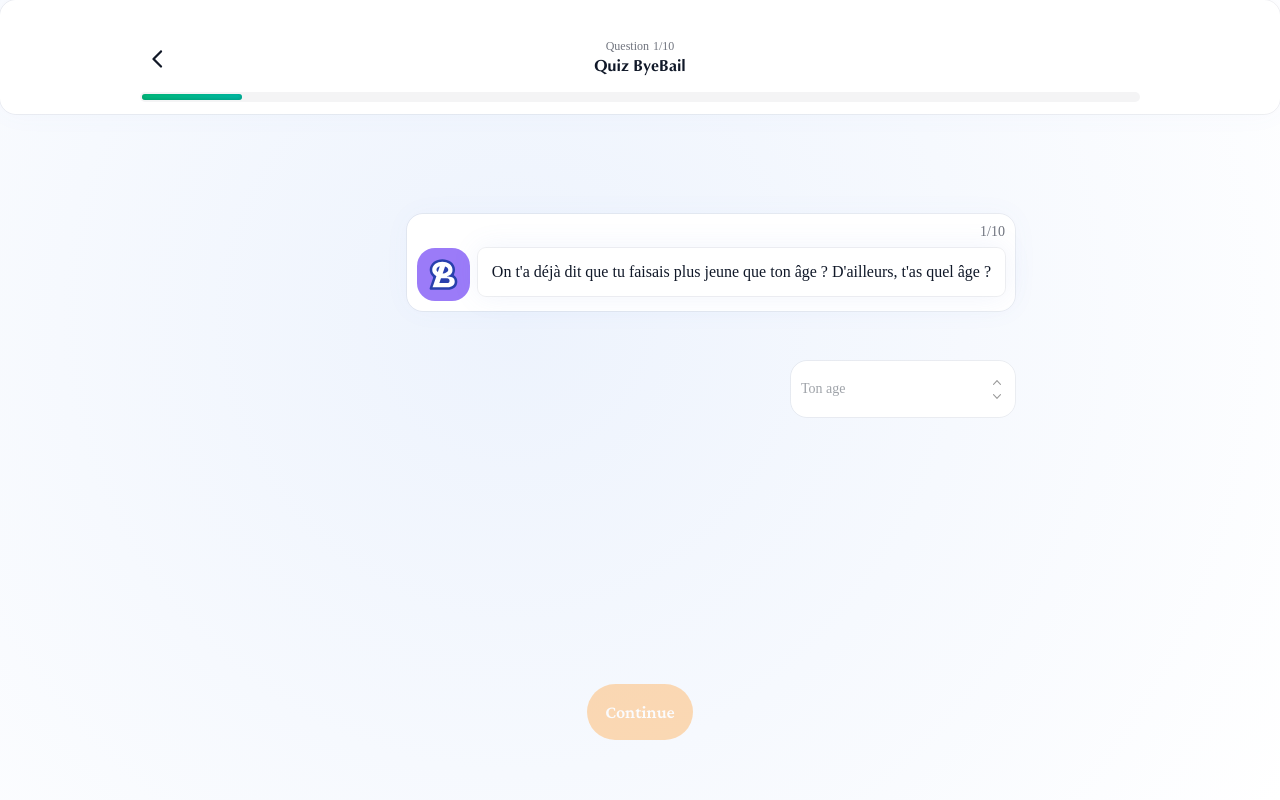
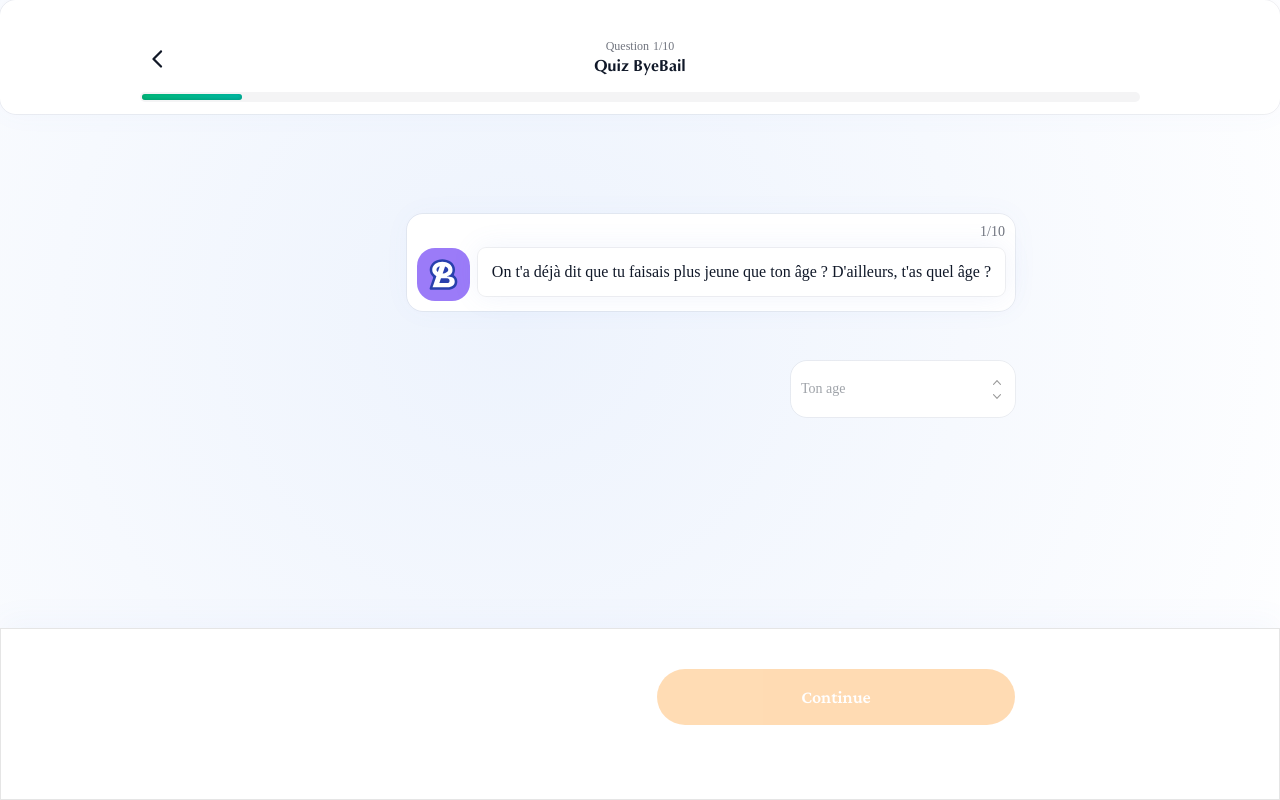
Before and after one commit to CLEMENT-R-DEV/ByeBail-Quizz, a Next.js app: page /quiz/1 in a window 1280 px wide. Built offline with nearby package versions, Linux system fonts and the light colour scheme.

Commit message:
feat: bouton accepter desktop

```diff
--- a/app/quiz/[id]/page.tsx
+++ b/app/quiz/[id]/page.tsx
@@ -131,7 +131,7 @@
     <div className="min-h-screen flex flex-col">
       <QuizHeader currentQuestion={questionId} />
 
-      <main className="flex-1 flex flex-col mx-4 pt-5 lg:items-center lg:pt-[100px]">
+      <main className="flex-1 flex flex-col mx-4 lg:mx-0 pt-5 lg:items-center lg:pt-[100px]">
         {/* Conteneur question + input */}
         <div className="lg:w-[750px] lg:flex lg:flex-col lg:items-end lg:gap-[50px]">
           {/* Question bubble */}
--- a/components/quiz/ContinueButton.tsx
+++ b/components/quiz/ContinueButton.tsx
@@ -7,12 +7,13 @@
 
 export default function ContinueButton({ onClick, disabled = false }: ContinueButtonProps) {
   return (
-    <div className="pb-[60px] pt-[32px]">
+    <div className="pb-[60px] pt-[32px] lg:w-full lg:h-[172px] lg:px-[140px] lg:py-[40px] lg:border lg:border-black/10 lg:bg-white lg:shadow-[0_-10px_27.5px_0_rgba(104,137,228,0.04)] lg:flex lg:flex-col lg:items-center lg:gap-[10px]">
+      <div className="lg:w-[750px] lg:flex lg:flex-col lg:items-end lg:gap-[10px]">
         <button
           onClick={onClick}
           disabled={disabled}
           className={`
-          w-full h-14 rounded-[105px] text-white font-semibold text-lg
+            w-full lg:w-[358px] h-14 rounded-[105px] text-white font-semibold text-lg
             transition-all duration-200 flex items-center justify-center
             ${
               disabled
@@ -37,5 +38,6 @@
           Continue
         </button>
       </div>
+    </div>
   );
 }
```
Lines whose indentation alone changed are shown as unchanged.
